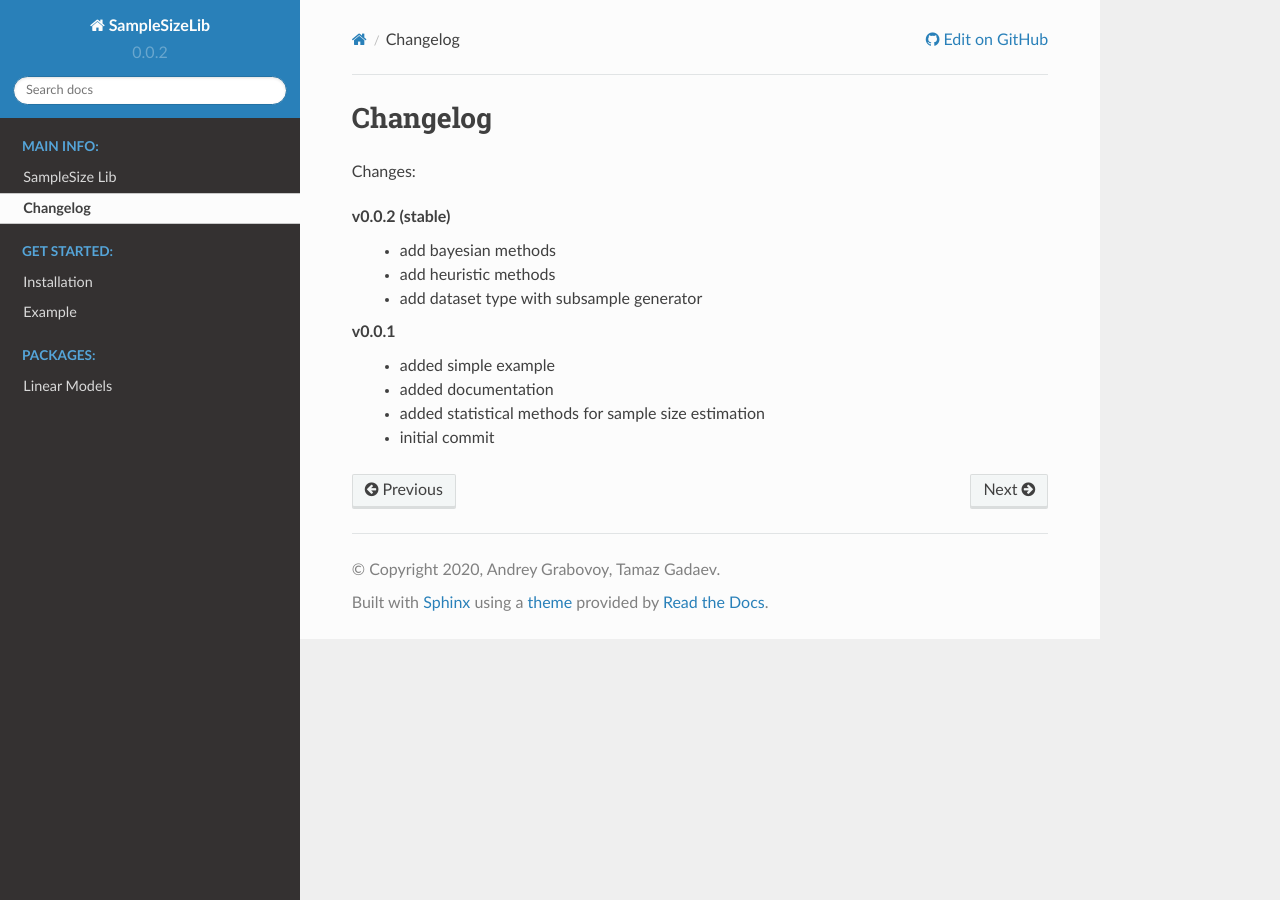
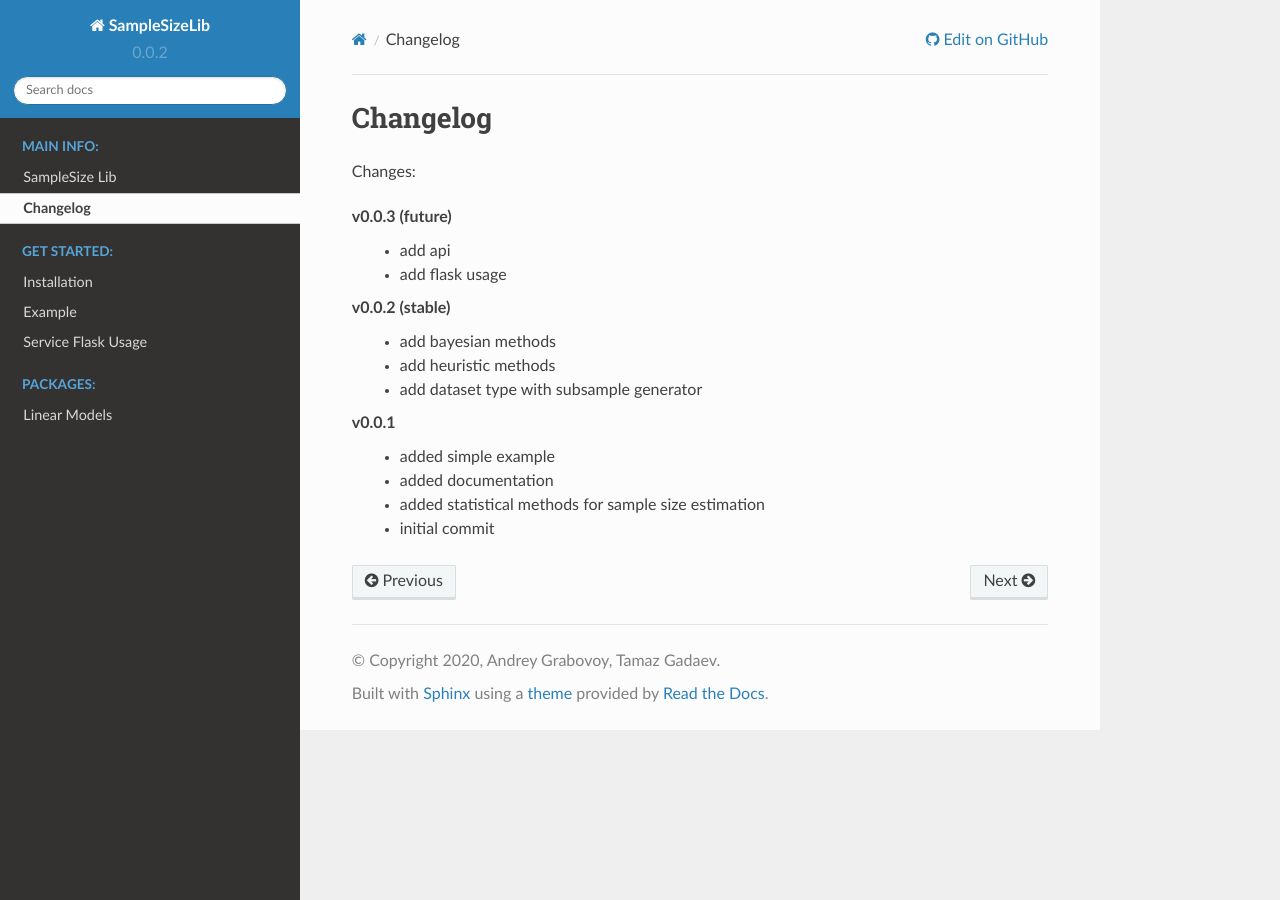
Before and after one commit to andriygav/SampleSizeLib, a Sphinx documentation site: the page built from doc/source/changelog.rst, in a window 1280 px wide. Built offline with Sphinx 7.4.7 and the Read the Docs theme 2.0.0, drawn with Linux system fonts in a browser that asks for light colours.

Commit message:
improve flask

```diff
--- a/CHANGELOG.rst
+++ b/CHANGELOG.rst
@@ -3,6 +3,10 @@
 #########
 
 Changes:
+
+v0.0.3 (future)
+  - add api
+  - add flask usage
 
 v0.0.2 (stable)
   - add bayesian methods
--- a/README.rst
+++ b/README.rst
@@ -41,3 +41,7 @@
 Example of use
 ==============
 A simple examples of module usage can be found in documentation `example <https://andriygav.github.io/SampleSizeLib/example.html>`_ page.
+
+GUI version on flask
+====================
+A simple way to use service on local computer by flask can be found in documentation `Service Flask Usage <https://andriygav.github.io/SampleSizeLib/flask.html>`_ page.
--- /dev/null
+++ b/doc/source/flask.rst
@@ -0,0 +1 @@
+.. include:: ../../flask/README.rst
--- a/doc/source/index.rst
+++ b/doc/source/index.rst
@@ -19,6 +19,7 @@
 
    installation.rst
    example.rst
+   flask.rst
 
 .. toctree::
    :maxdepth: 2
```
Also changed, not shown: flask/README.rst (added).
